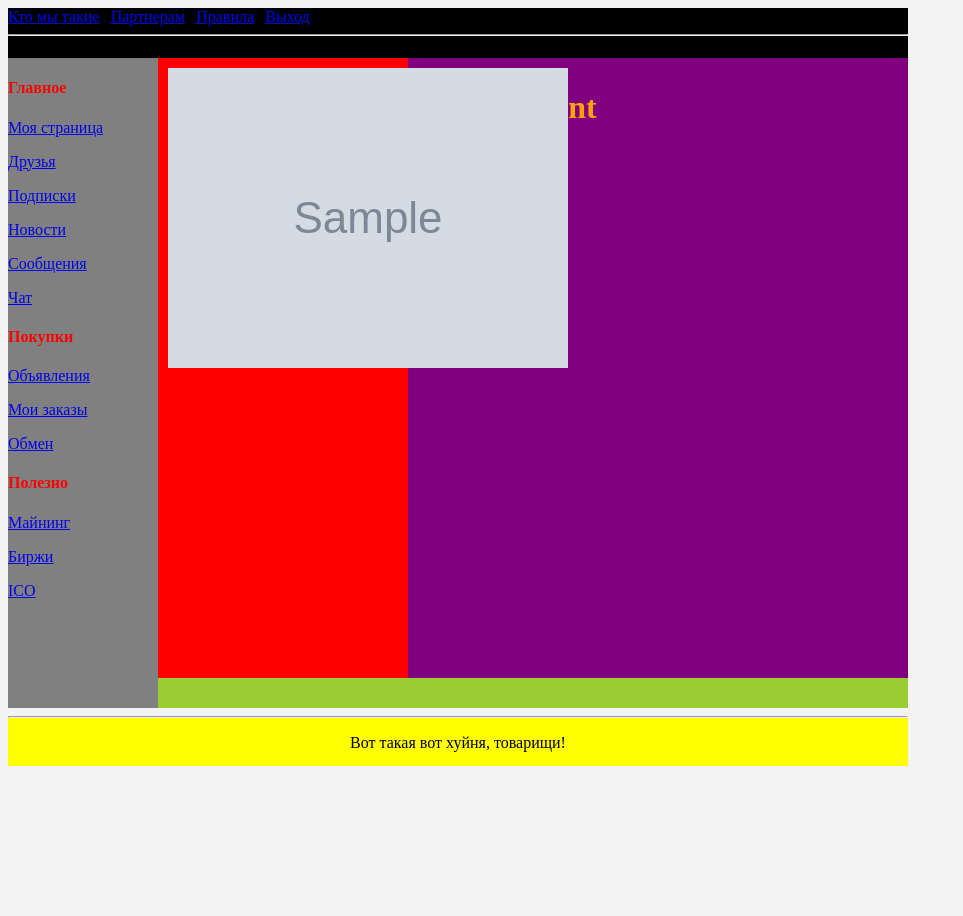
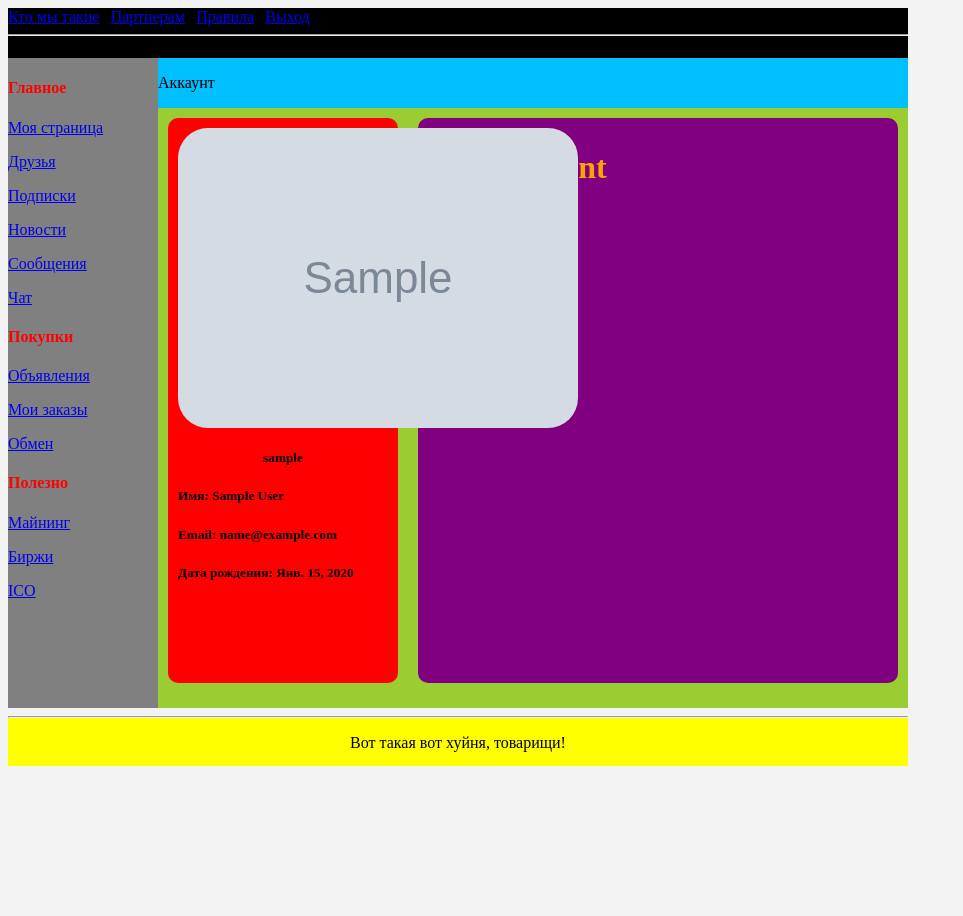
Before and after one commit to observerdmb/svv_01, a Django app: page /main in a window 1280 px wide. Shown: the whole page, without its empty margins (0-963 px from the left). Run offline with Django 3.2, Linux system fonts and the light colour scheme; a user stored in the database is signed in; tables that the repository leaves empty hold one stand-in row (values such as "Sample post"); grey boxes marked "Sample" are stand-in pictures.

Commit message:
29.05.2018 Evening

```diff
--- a/accounts/static/css/style.css
+++ b/accounts/static/css/style.css
@@ -27,27 +27,36 @@ body {
 	background: yellowgreen;
 }
 
+#content_header {
+	height: 50px;
+	width: 750px;
+	background: deepskyblue;
+}
+
+
+
 #content_detail {
+	text-align: left;
 	float: left;
-	height: 600px;
-	width: 230px;
+	border-radius: 10px;
+	height: 545px;
+	width: 210px;
 	position: absolute;
 	background: red;
 	padding: 10px;
+	margin: 10px;
 }
 
-IMG.displayed {
-    display: block;
-    margin-left: auto;
-    margin-right: auto }
+
 
 #content_main {
 	float: right;
-	height: 600px;
-	width: 480px;
+	height: 545px;
+	width: 460px;
 	background: purple;
 	padding: 10px;
-
+	margin: 10px;
+	border-radius: 10px;
 }
 
 #clear {
@@ -68,3 +77,18 @@ h1 {
 h4 {
     color: red;
 }
+
+h5.centered {
+	text-align: center;
+}
+
+IMG.displayed {
+	border-radius: 30px;
+    display: block;
+    margin-left: auto;
+    margin-right: auto;
+}
+
+#vcenter {
+	line-height: 50px;
+}
--- a/accounts/templates/main.html
+++ b/accounts/templates/main.html
@@ -1,8 +1,15 @@
 {% extends 'base.html' %}
 {% load static %}
 {% block content %}
+    <div id="content_header">
+        <div id="vcenter">Аккаунт</div>
+    </div>
     <div id="content_detail">
         <img class="displayed" src="{{ photo.url }}">
+        <h5 class="centered">{{ nick }}</h5>
+        <h5>Имя: {{ full_name }}</h5>
+        <h5>Email: {{ email }}</h5>
+        <h5>Дата рождения: {{ birth }}</h5>
     </div>
     <div id="content_main">
         <h1>main content</h1>
--- a/accounts/views.py
+++ b/accounts/views.py
@@ -9,9 +9,13 @@ def main(request):
     if request.user.is_authenticated:
         user_data = Profile.objects.get(email=request.user)
         context['email'] = user_data.email
-        # context[]
+        context['nick'] = user_data.nick_name
+        context['full_name'] = user_data.full_name
+        context['birth'] = user_data.date_of_birth
         if user_data.photo:
             context['photo'] = user_data.photo
+        else:
+            context['photo']
     return render(request, template, context)
 
 def login_user(request):
```
Also changed, not shown: img/profiles/2018/05/29/Puppy.jpg (added), img/profiles/2018/05/29/no_pic.png (added).
